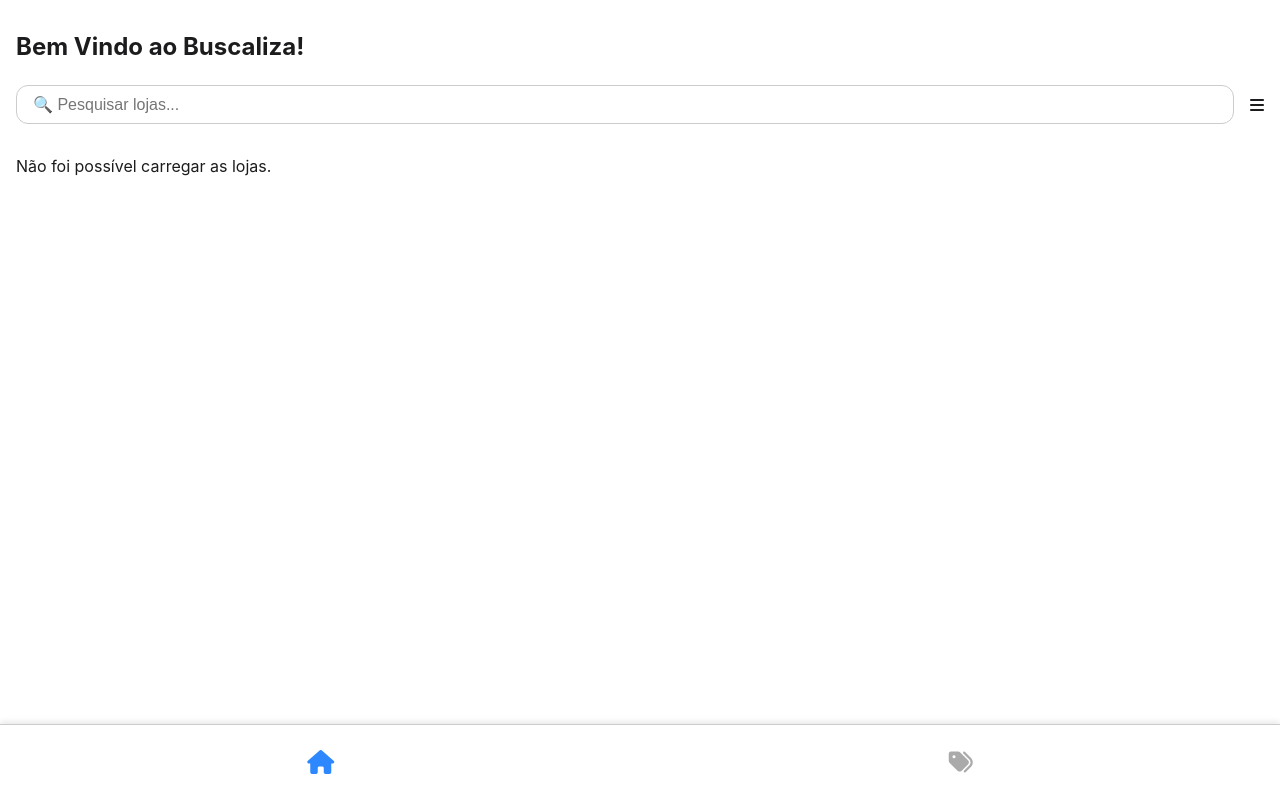
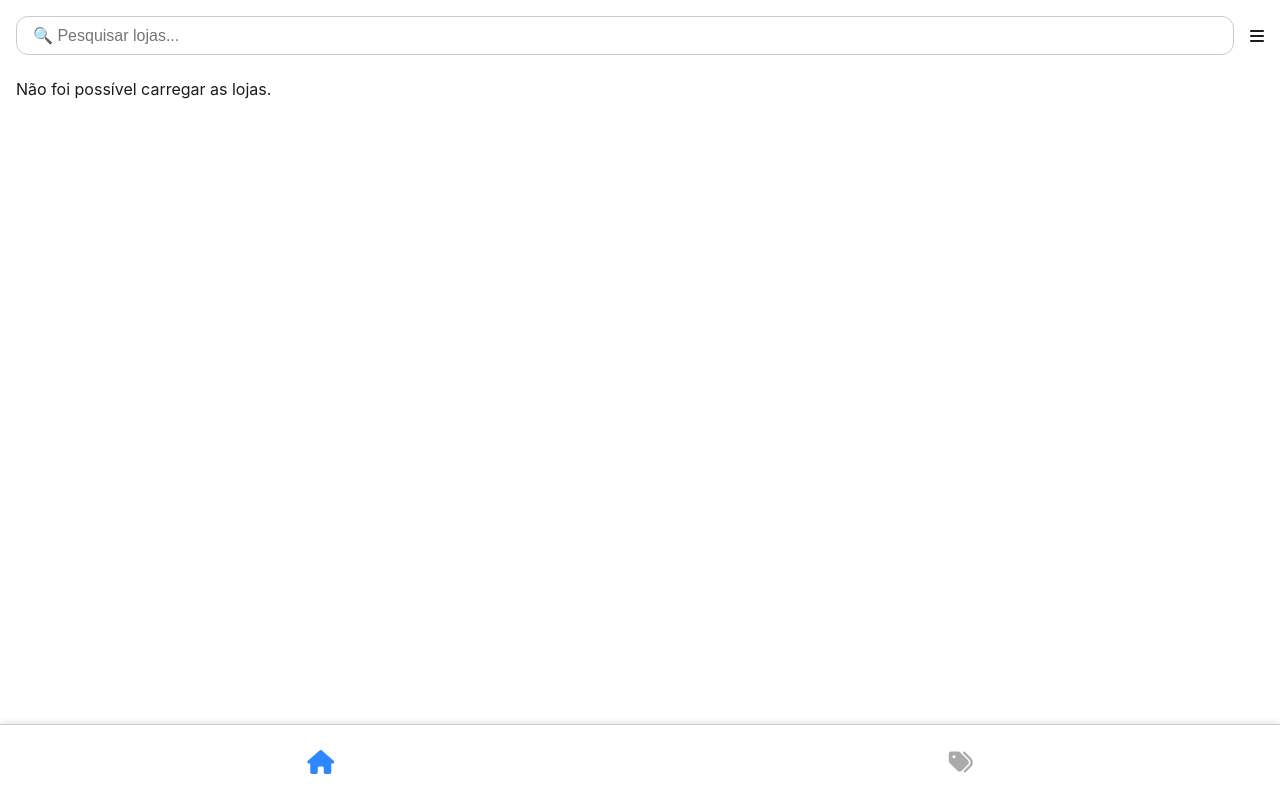
Before and after one commit to gustavo-bica/buscaliza, a website: page servidor/publico/index.html in a window 1280 px wide. Drawn offline with Linux system fonts and the light colour scheme; no server answers.

Commit message:
Remoção de header

```diff
--- a/servidor/publico/css/estilos.css
+++ b/servidor/publico/css/estilos.css
@@ -103,7 +103,7 @@
   display: flex;
   align-items: center;
   gap: 1rem;
-  padding: 0rem 0rem 1rem 0rem; /*cima, direita, baixo, esquerda*/
+  padding: 0rem 0rem 0.5rem 0rem; /*cima, direita, baixo, esquerda*/
 }
 
 .search-bar button#loginLojistaBtn {
--- a/servidor/publico/index.html
+++ b/servidor/publico/index.html
@@ -13,10 +13,6 @@
 </head>
 
 <body>
-    <header>
-        <h1>Bem Vindo ao Buscaliza!</h1>
-    </header>
-
     <div class="search-bar">
         <input type="text" id="searchInput" name="search-lojas" placeholder="🔍 Pesquisar lojas..."
             autocomplete="off" />
```
